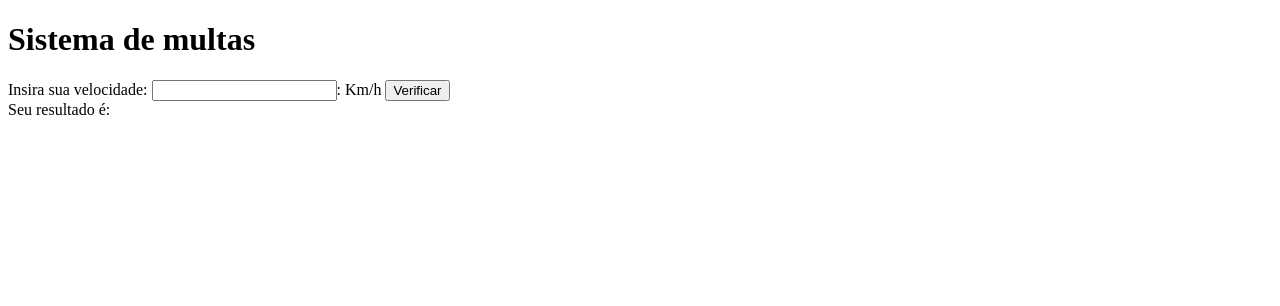
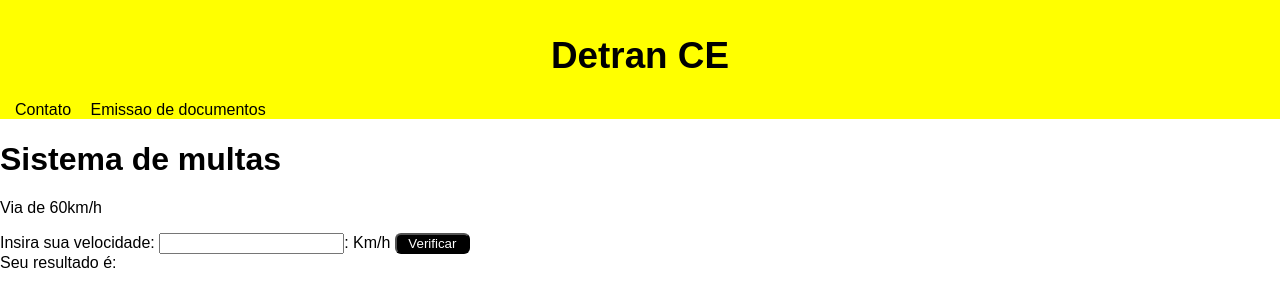
Before and after one commit to devyuriferreira/javascript, a plain HTML site: page index.html in a window 1280 px wide. Drawn offline with Linux system fonts and the light colour scheme.

Commit message:
Update index.html

```diff
--- a/index.html
+++ b/index.html
@@ -4,20 +4,65 @@
     <meta charset="UTF-8">
     <meta http-equiv="X-UA-Compatible" content="IE=edge">
     <meta name="viewport" content="width=device-width, initial-scale=1.0">
-    <title>JavaScript</title>
+    <title>Detran CE</title>
+    <style>
+      body {
+        font-family: Arial, Helvetica, sans-serif;
+          padding: 0px;
+          margin: 0px;
+      }
+
+      header {
+        background-color: yellow;
+        padding-top: 10px;
+        margin-top: 0px;
+      }
+
+      header > h1 {
+        text-align: center;
+        font-size: 2.3em;
+
+      }
+
+      header > a {
+        text-decoration: none;
+        color: black;
+        margin-left: 15px;
+      }
+
+      header > a:hover {
+        text-decoration: underline;
+        color: gray;
+      }
+
+      .botao{
+        width: 75px;
+        background-color: black;
+        color: white;
+        border-radius: 6px;
+      }
+    </style>
 </head>
 <body>
-    <h1>Sistema de multas</h1>
-    Insira sua velocidade: <input type="number" name="vel" id="vel1">: Km/h
-    <input type="button" value="Verificar" onclick="calcular()">
+  <header>
+    <h1>Detran CE</h1>
+    <a href="#">Contato</a>
+    <a href="#">Emissao de documentos</a>
+  </header>
+  <main>
+  <h1>Sistema de multas</h1>
+  <p>Via de 60km/h</p>
+  Insira sua velocidade: <input type="number" name="vel" id="vel1">: Km/h
+  <input type="button" value="Verificar" onclick="calcular()" class="botao">
     <div id="res">Seu resultado é:</div>
+  </main>
     <script>
         let vel = document.getElementById('vel1')
         function calcular () {
           let v = Number(vel.value)
           let res = document.getElementById('res')
           res.innerHTML = `Sua velocidade atual é de ${v}Km/h!`
-          if (v > 80) {
+          if (v > 60) {
             res.innerHTML += ` Parado aí vagabundo, você está <strong>MULTADO</strong> por excesso de velocidade!`
           } else {
             res.innerHTML += ` Use sempre o cinto de segurança, e boa viagem!`
```
